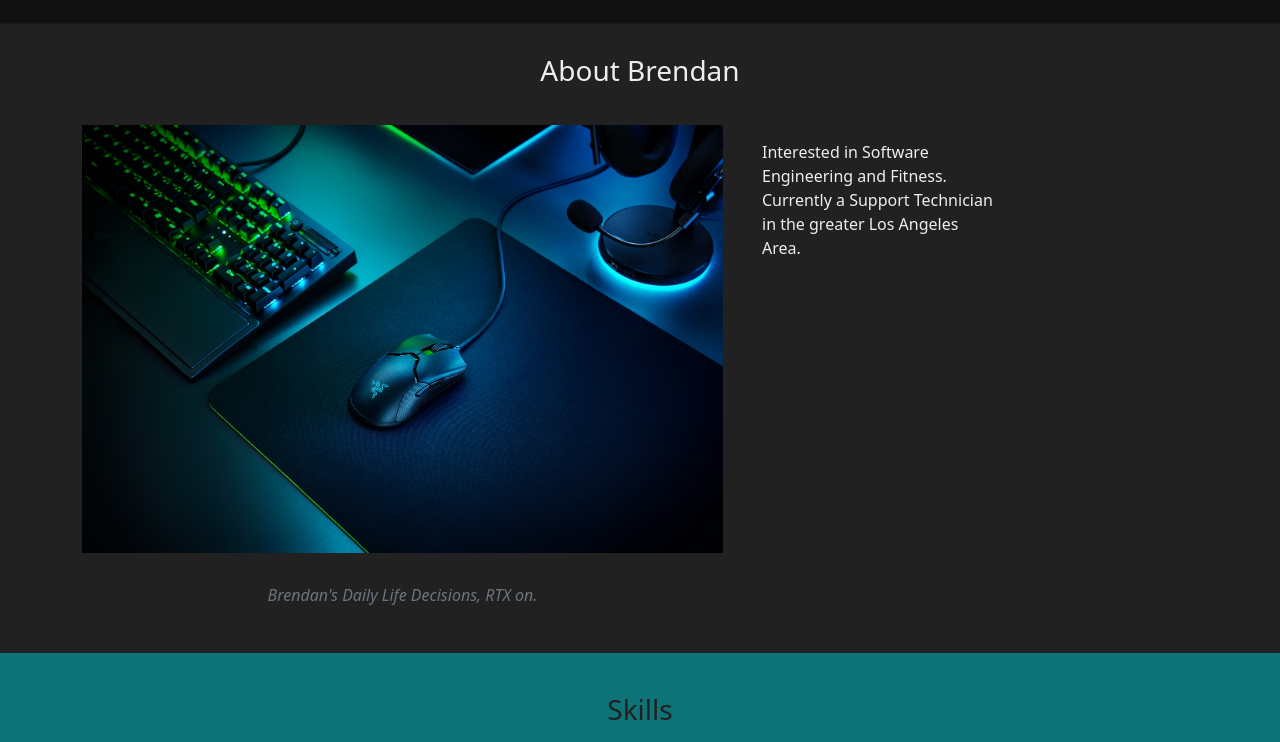
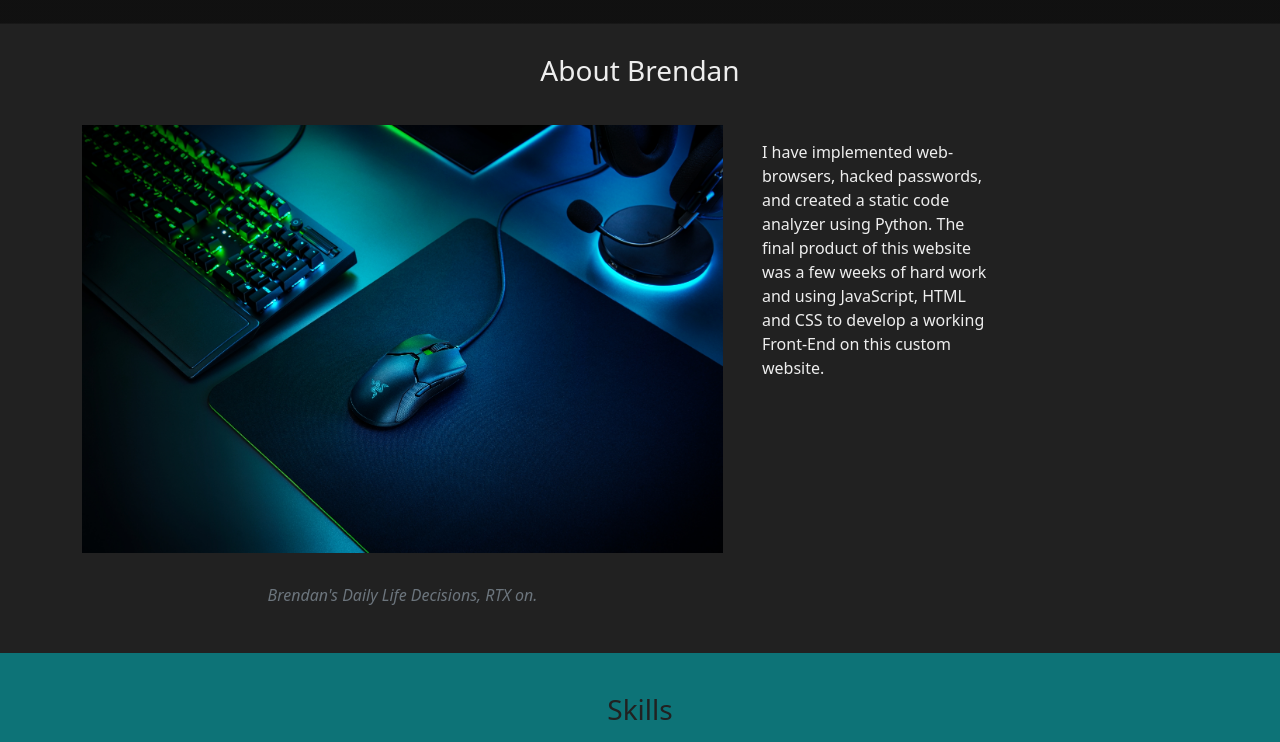
Before and after one commit to bltomlin/bltomlin.github.io, a plain HTML site: page index.html in a window 1280 px wide. Shown: the part 780-1522 px from the top of the page. Drawn offline with nearby package versions, Linux system fonts and the light colour scheme; a web font is replaced by a local one.

Commit message:
updated about me

```diff
--- a/index.html
+++ b/index.html
@@ -78,7 +78,7 @@
           </figure>
         </div>
         <div class="col-12 col-md-5 col-lg-3">
-          <p>Interested in Software Engineering and Fitness. Currently a Support Technician in the greater Los Angeles Area.</p>
+          <p>I have implemented web-browsers, hacked passwords, and created a static code analyzer using Python. The final product of this website was a few weeks of hard work and using JavaScript, HTML and CSS to develop a working Front-End on this custom website. </p>
         </div>
       </div>
     </div>
```
